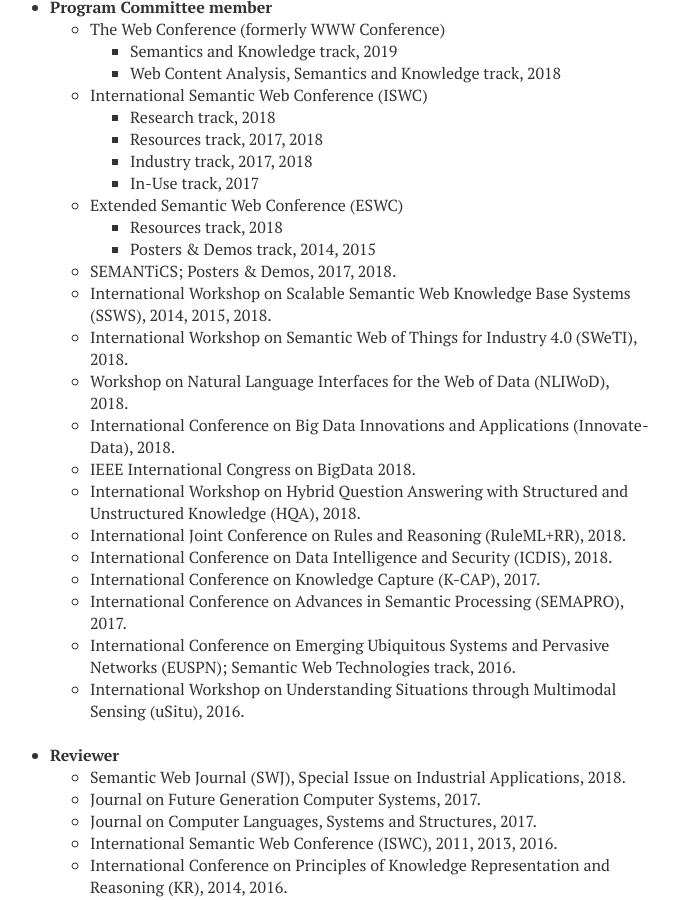
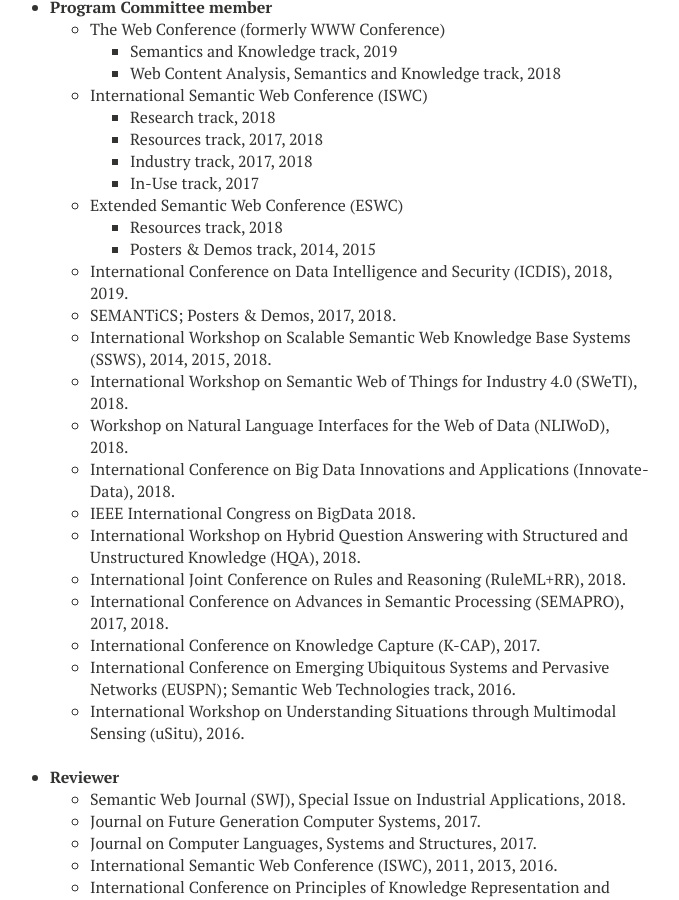
Before and after one commit to raghavam/raghavam.github.io, a Jekyll site: the page built from awards-activities.md, in a window 1280 px wide and 900 px high, scrolled down 590 px. Shown: the whole window, without its empty margins (310-989 px from the left). Built offline with Jekyll 4.4.1, drawn with Linux system fonts in a browser that asks for light colours; nearby versions of some CDN libraries; part of the change alters nothing that is shown.

Commit message:
PC activity updates

```diff
--- a/awards-activities.md
+++ b/awards-activities.md
@@ -24,6 +24,7 @@ share: false
   * Extended Semantic Web Conference (ESWC)
       * Resources track, 2018
 	  * Posters & Demos track, 2014, 2015
+  * International Conference on Data Intelligence and Security (ICDIS), 2018, 2019.
   * SEMANTiCS; Posters & Demos, 2017, 2018.
   * International Workshop on Scalable Semantic Web Knowledge Base Systems (SSWS), 2014, 2015, 2018.
   * International Workshop on Semantic Web of Things for Industry 4.0 (SWeTI), 2018.
@@ -32,9 +33,8 @@ share: false
   * IEEE International Congress on BigData 2018.
   * International Workshop on Hybrid Question Answering with Structured and Unstructured Knowledge (HQA), 2018.
   * International Joint Conference on Rules and Reasoning (RuleML+RR), 2018.
-  * International Conference on Data Intelligence and Security (ICDIS), 2018.
+  * International Conference on Advances in Semantic Processing (SEMAPRO), 2017, 2018.
   * International Conference on Knowledge Capture (K-CAP), 2017.
-  * International Conference on Advances in Semantic Processing (SEMAPRO), 2017.
   * International Conference on Emerging Ubiquitous Systems and Pervasive Networks (EUSPN); Semantic Web Technologies track, 2016.
   * International Workshop on Understanding Situations through Multimodal Sensing (uSitu), 2016.
 &nbsp;
```
Also changed, not shown: index.md (+1 -1 lines).
